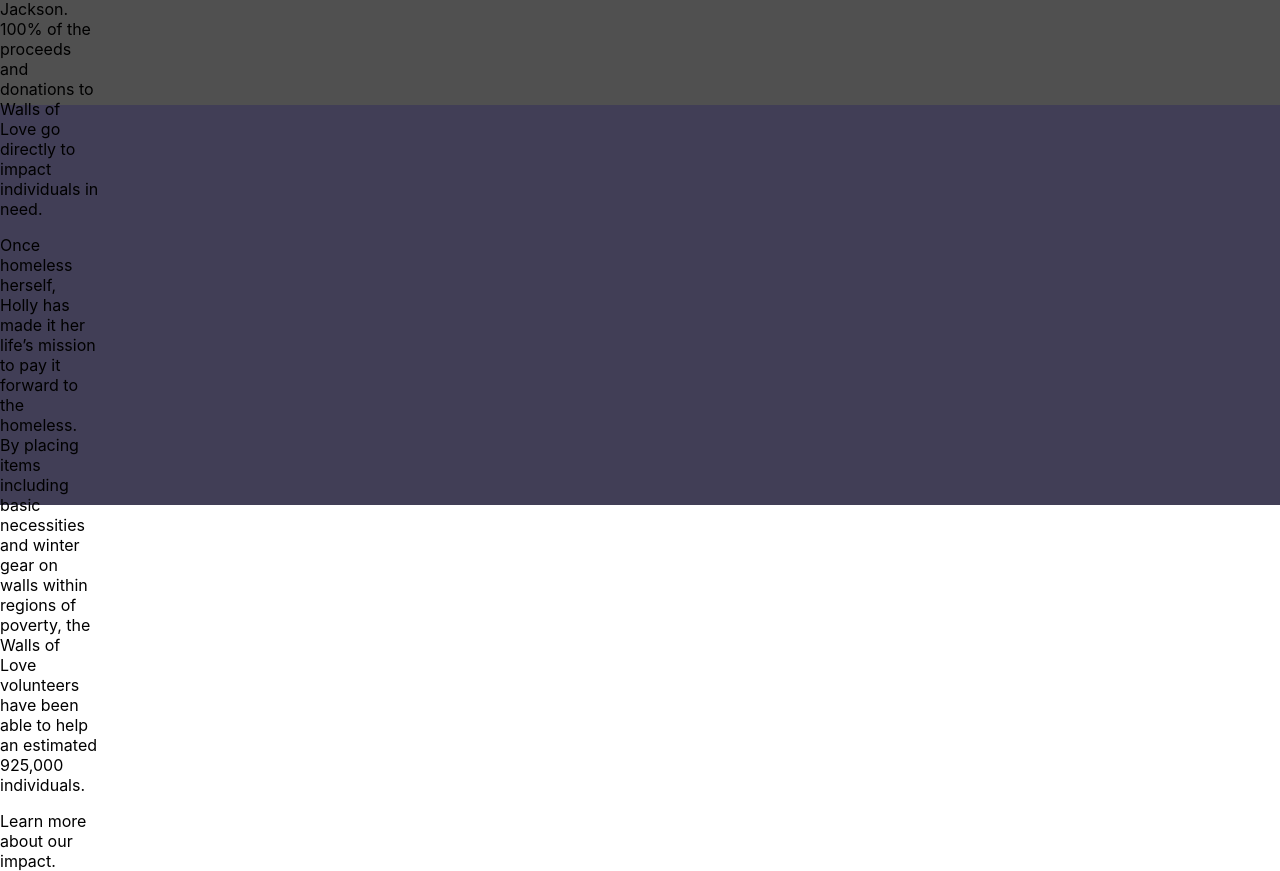
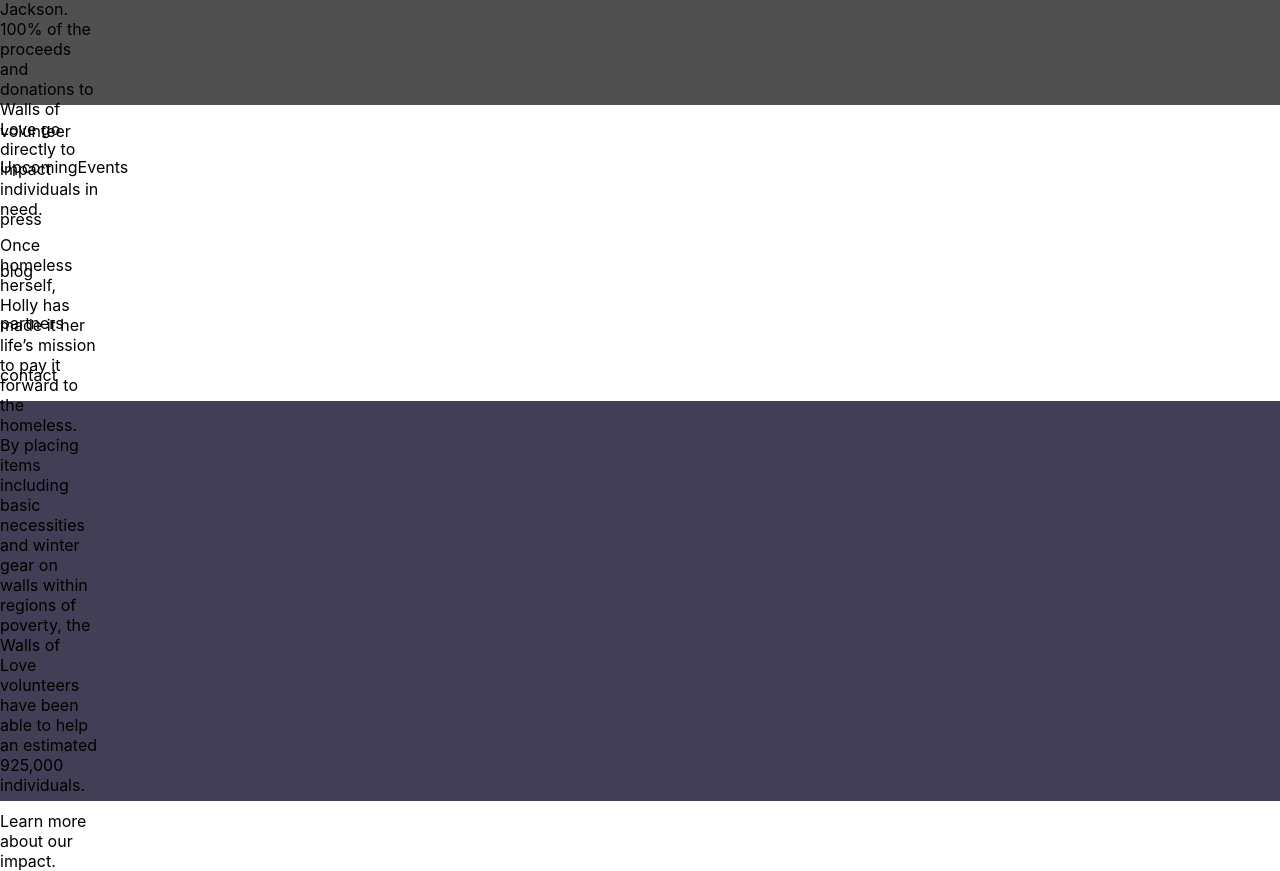
Before and after one commit to JattCoder/wallsoflove, a React (Create React App) app: page / in a window 1280 px wide. Shown: the part 847-1718 px from the top of the page. Built offline with nearby package versions, Linux system fonts and the light colour scheme.

Commit message:
add home file

```diff
--- a/src/components/body/components/Blog/index.tsx
+++ b/src/components/body/components/Blog/index.tsx
@@ -6,7 +6,7 @@
 
     return (
         <div className='blog-frame'>
-
+            <p>blog</p>
         </div>
     )
 }
--- a/src/components/body/components/Contact/index.tsx
+++ b/src/components/body/components/Contact/index.tsx
@@ -6,7 +6,7 @@
 
     return (
         <div className='contact-frame'>
-
+            <p>contact</p>
         </div>
     )
 }
--- a/src/components/body/components/Partners/index.tsx
+++ b/src/components/body/components/Partners/index.tsx
@@ -6,7 +6,7 @@
 
     return (
         <div className='partners-frame'>
-
+            <p>partners</p>
         </div>
     )
 }
--- a/src/components/body/components/Press/index.tsx
+++ b/src/components/body/components/Press/index.tsx
@@ -6,7 +6,7 @@
 
     return (
         <div className='press-frame'>
-
+            <p>press</p>
         </div>
     )
 }
--- a/src/components/body/components/UpcomingEvents/index.tsx
+++ b/src/components/body/components/UpcomingEvents/index.tsx
@@ -6,7 +6,7 @@
 
     return (
         <div className='events-frame'>
-
+            <p>UpcomingEvents</p>
         </div>
     )
 }
--- a/src/components/body/components/Volunteer/index.tsx
+++ b/src/components/body/components/Volunteer/index.tsx
@@ -6,7 +6,7 @@
 
     return (
         <div className='volunteer-frame'>
-
+            <p>volunteer</p>
         </div>
     )
 }
--- /dev/null
+++ b/src/components/body/components/home/interface.ts
@@ -0,0 +1,3 @@
+export interface IProps {
+
+}
--- /dev/null
+++ b/src/components/body/components/home/style.css
@@ -0,0 +1,3 @@
+.blog-frame {
+    display: flex;
+}
--- a/src/components/body/index.tsx
+++ b/src/components/body/index.tsx
@@ -2,6 +2,13 @@
 import './style.css';
 import { IProps } from './interface';
 import Mission from './components/mission';
+import Volunteer from './components/volunteer';
+import UpcomingEvents from './components/upcomingEvents';
+import Press from './components/press';
+import Blog from './components/blog';
+import Shop from './components/shop';
+import Partners from './components/partners';
+import Contact from './components/contact';
 
 const Body: React.FC<IProps> = (props) => {
 
@@ -18,6 +25,13 @@
     return (
         <div className='body-frame'>
             <Mission />
+            <Volunteer/>
+            <UpcomingEvents/>
+            <Press/>
+            <Blog/>
+            <Shop/>
+            <Partners/>
+            <Contact/>
         </div>
     )
 }
```
Also changed, not shown: src/components/body/components/home/index.tsx (added, +14 -0 lines), src/components/body/components/mission/index.tsx (line endings or trailing spaces).
